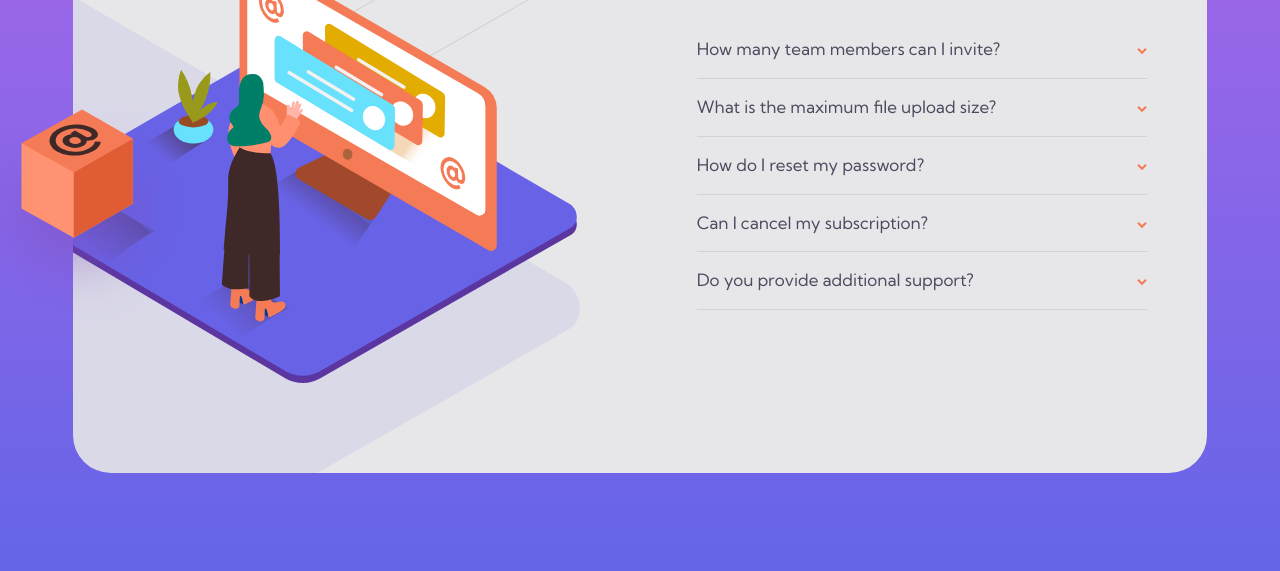
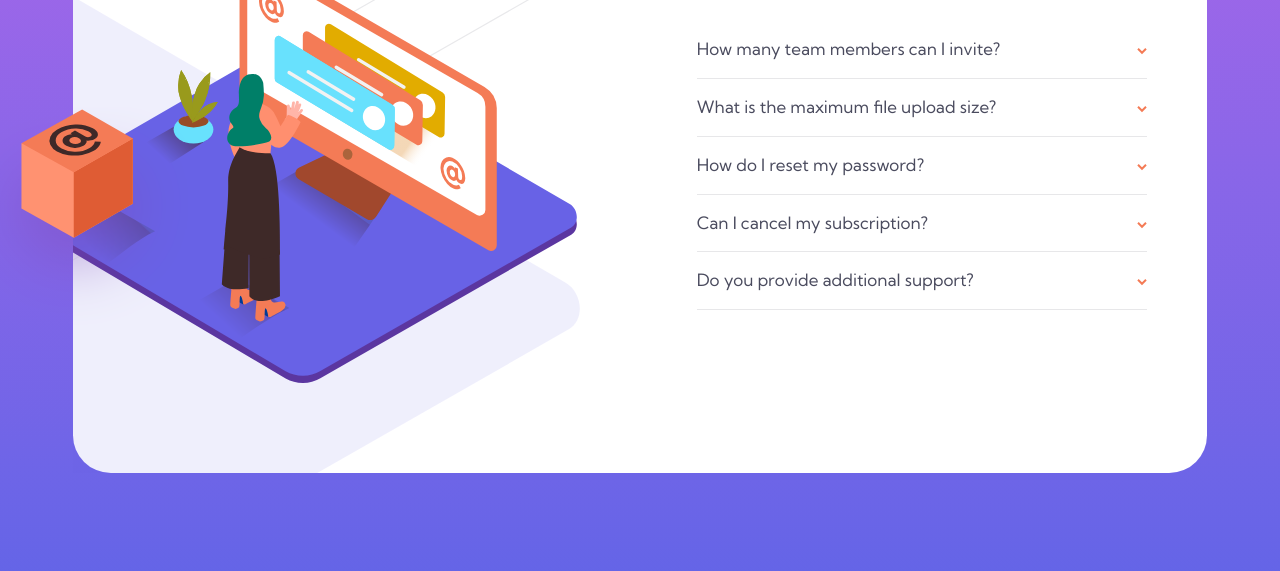
Before and after one commit to Axelinho14/FAQ-Accordion-Card, a plain HTML site: page index.html in a window 1280 px wide. Shown: the part 229-800 px from the top of the page. Drawn offline with Linux system fonts and the light colour scheme.

Commit message:
Update style.css

```diff
--- a/style.css
+++ b/style.css
@@ -28,7 +28,7 @@ body{
     min-height: 100vh;
 }
 .container{
-    background-color: var(--divider-Light-grayish-blue);
+    background-color: white;
     height: 16cm;
     width: 30cm;
     border-radius: 1cm;
@@ -95,7 +95,7 @@ body{
     display: flex;
     align-items: center;
     justify-content: space-between;
-    background-color: var(--divider-Light-grayish-blue);
+    background-color: white;
     border: none;
     color: var(--sc-text-dark-grayish-blue);
     font-size: 0.45cm;
@@ -103,13 +103,13 @@ body{
     line-height: 1.5cm;
     width: 100%;
     cursor: pointer;
-    border-bottom: solid 1px hsla(240, 6%, 50%, 0.185);
+    border-bottom: solid 1px var(--divider-Light-grayish-blue);
 }
 .li-text-button2{
     display: flex;
     justify-content: space-between;
     align-items: center;
-    background-color: var(--divider-Light-grayish-blue);
+    background-color: white;
     border: none;
     color: var(--sc-text-dark-grayish-blue);
     font-size: 0.45cm;
```
